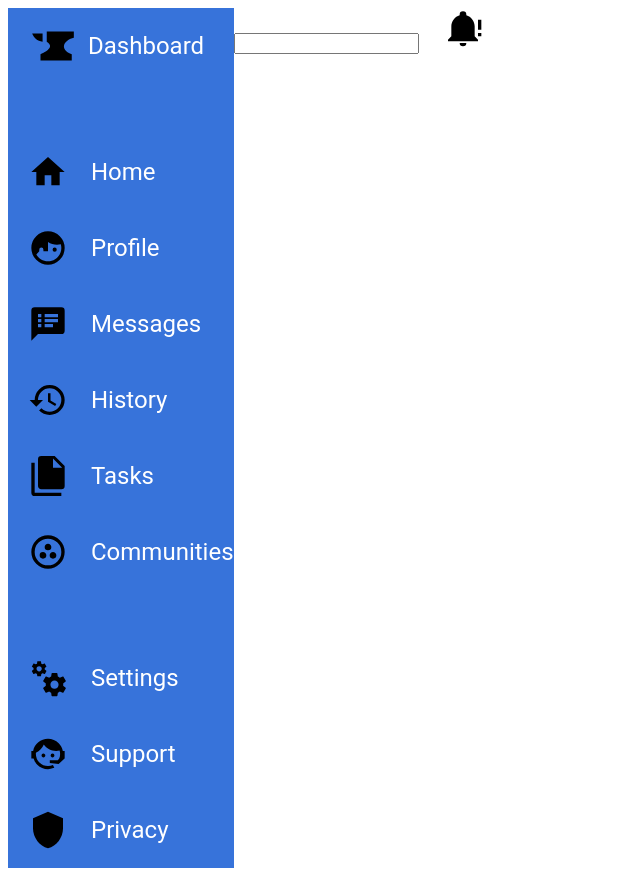
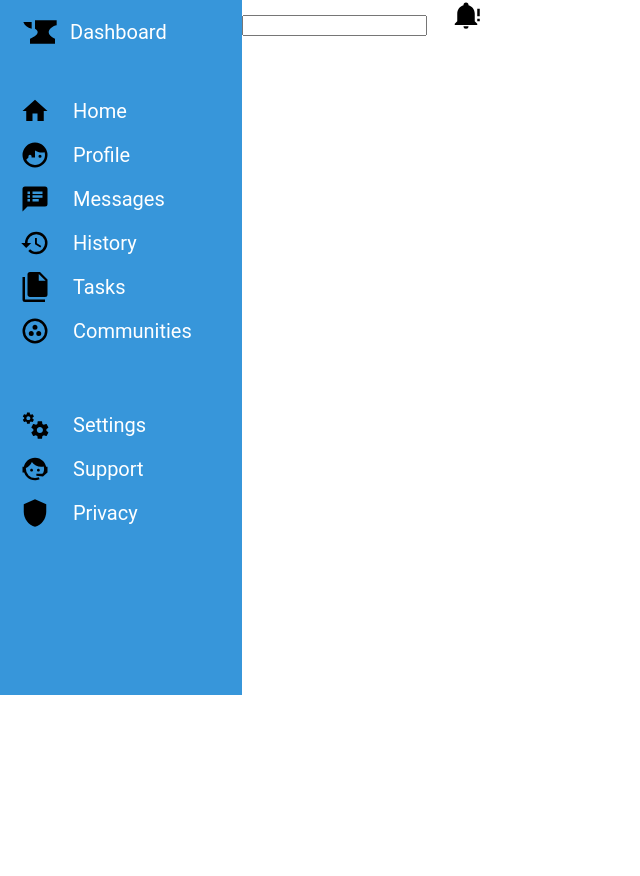
Before and after one commit to warlockobo/admindashboard, a plain HTML site: page index.html in a window 1280 px wide. Shown: the whole page, without its empty margins (0-640 px from the left). After the commit the page ends 800 px from the top, so only its background shows below. Drawn offline with Linux system fonts and the light colour scheme; a web font is replaced by a local one.

Commit message:
more css

```diff
--- a/index.html
+++ b/index.html
@@ -5,9 +5,10 @@
     <meta name="viewport" content="width=device-width, initial-scale=1.0">
     <title>Document</title>
     <link rel="stylesheet" href="styles.css">
-    <div class="container">
+</head>
+<body>
+        <div class="container">
         <nav>
-
                 <div class="dashboardlogo">
                     <img src="/icons/anvil.svg" id="anvil"/>
                     <p>Dashboard</p>
@@ -67,8 +68,5 @@
             </div>
         </main>
     </div>
-</head>
-<body>
-
 </body>
 </html>
--- a/styles.css
+++ b/styles.css
@@ -4,6 +4,11 @@
     src: url(static/Roboto-SemiBold.ttf);
 
 }
+body{
+    margin: 0;
+    height: 100%;
+}
+
 
 .container{
     display: grid;
@@ -13,29 +18,32 @@
 nav {
     display: flex;
     flex-direction: column;
-    background-color: rgb(55, 115, 218);
+    background-color: rgb(55, 150, 218);
     color: white;
     font-family: 'Roboto';
     font-style: bold;
-    font-size: 24px;
+    font-size: 20px;
+    padding-right: 50px;
 }
 
 nav img, header img {
-    height: 40px;
-    width: 40px;
+    height: 30px;
+    width: 30px;
     margin-right: 23px;
     margin-left: 20px;
 }
 
 #anvil {
-    height : 50px;
-    width: 50px;
+    height : 40px;
+    width: 40px;
     margin-right: 10px;
 }
+
 
 nav div {
     display: flex;
     align-items: center;
+    margin: 0px;
 }
 
 .sidebargroup1 {
@@ -44,11 +52,23 @@ nav div {
     margin-bottom: 50px;
 }
 
+.sidebargroup1 div p {
+    margin-top: 10px;
+    margin-bottom: 10px;
+}
+
+.sidebargroup2 div p {
+    margin-top: 10px;
+    margin-bottom: 10px;
+}
+
 .sidebargroup2 {
     flex-direction: column;
     align-items: start;
+    margin-bottom: 20vh;
 }
 
 .dashboardlogo{
-    margin-bottom: 50px;
+    margin-bottom: auto;
+    margin: 0 0 25px 0;
 }
```
